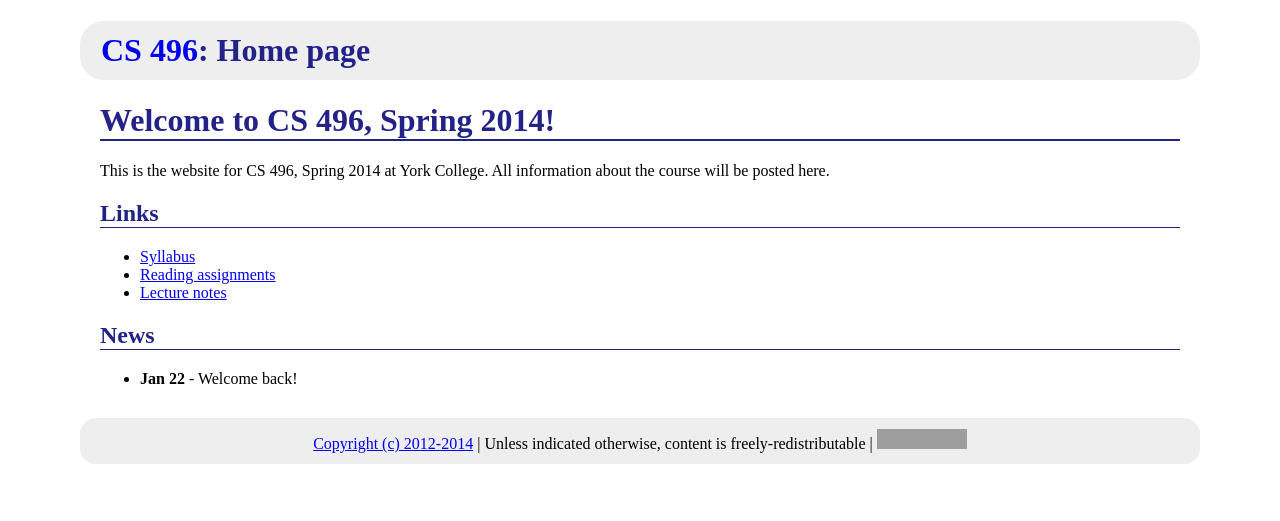
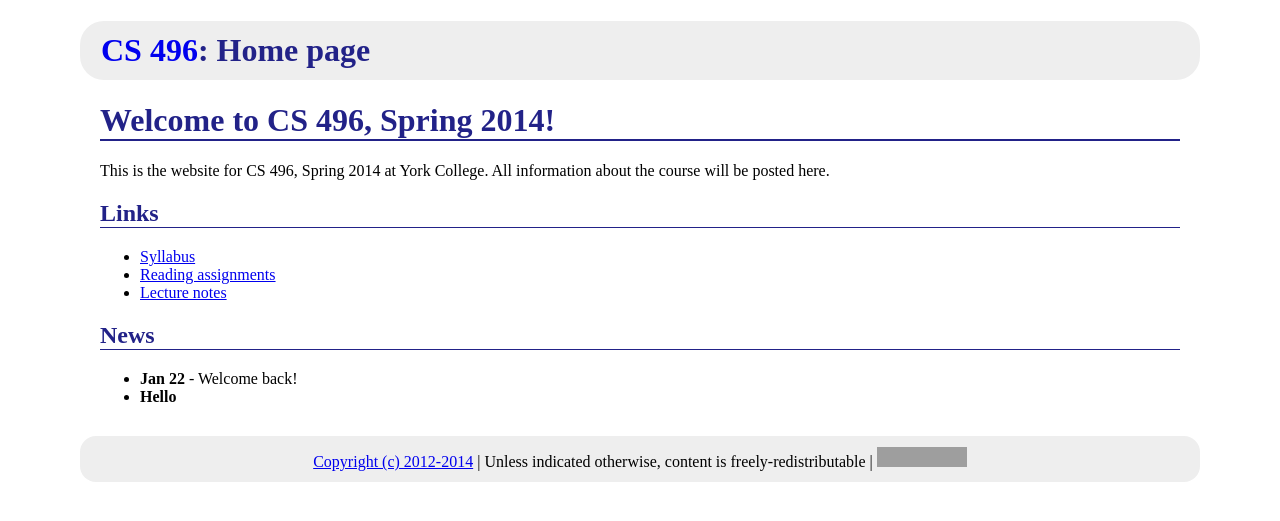
Before and after one commit to ycpcs/cs496-spring2014, a Jekyll site: the page built from index.md, in a window 1280 px wide. Shown: the top 521 px of the page. Built offline with Jekyll 4.4.1, drawn with Linux system fonts in a browser that asks for light colours; Markdown is read by kramdown in place of the engine named in the settings; grey boxes are pictures that could not be loaded.

Commit message:
testing git commit
this is only a test

```diff
--- a/index.md
+++ b/index.md
@@ -17,3 +17,4 @@ All information about the course will be posted here.
 ## News
 
 * **Jan 22** - Welcome back!
+* **Hello**
```
Also changed, not shown: 1 other file.
